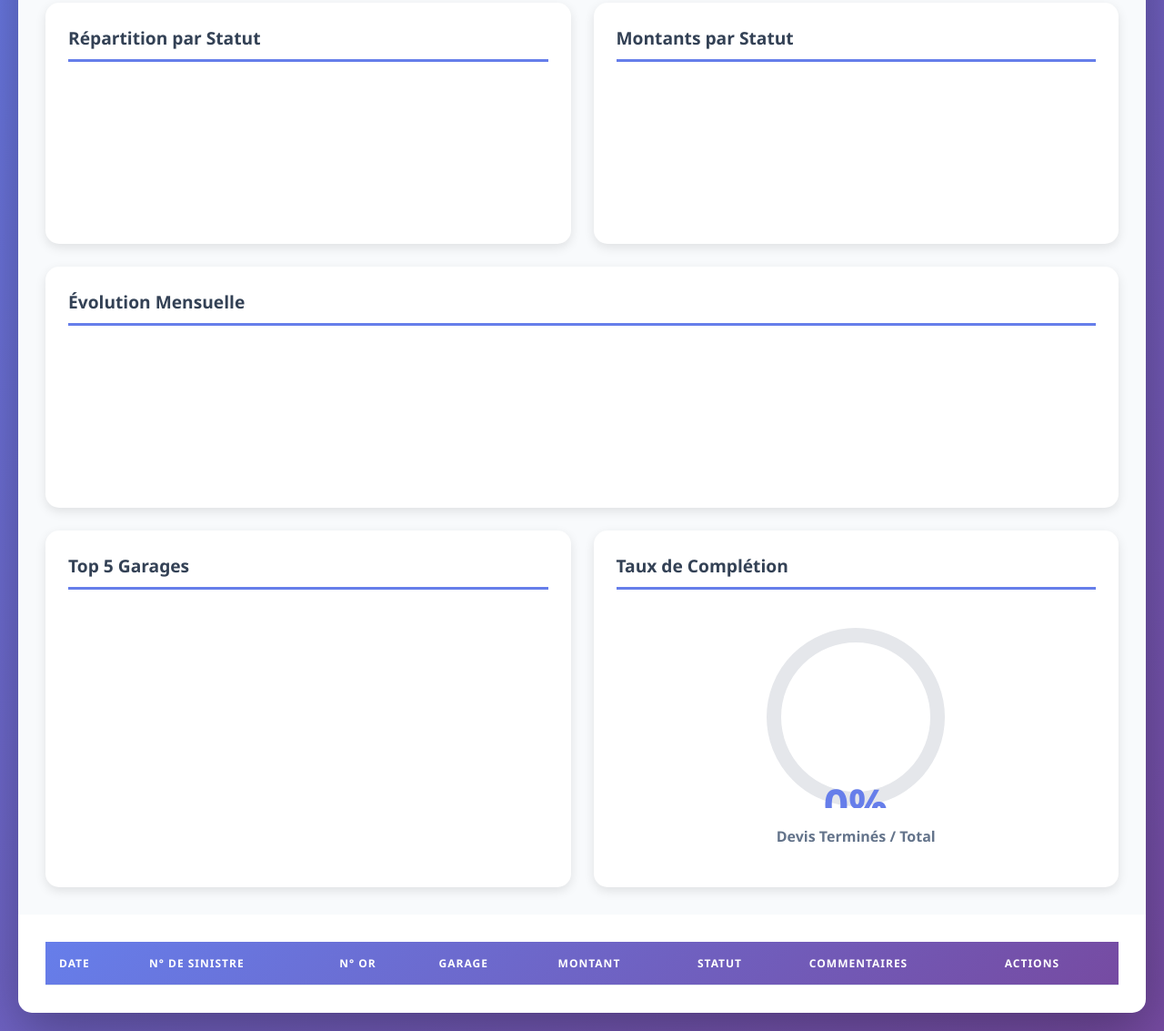
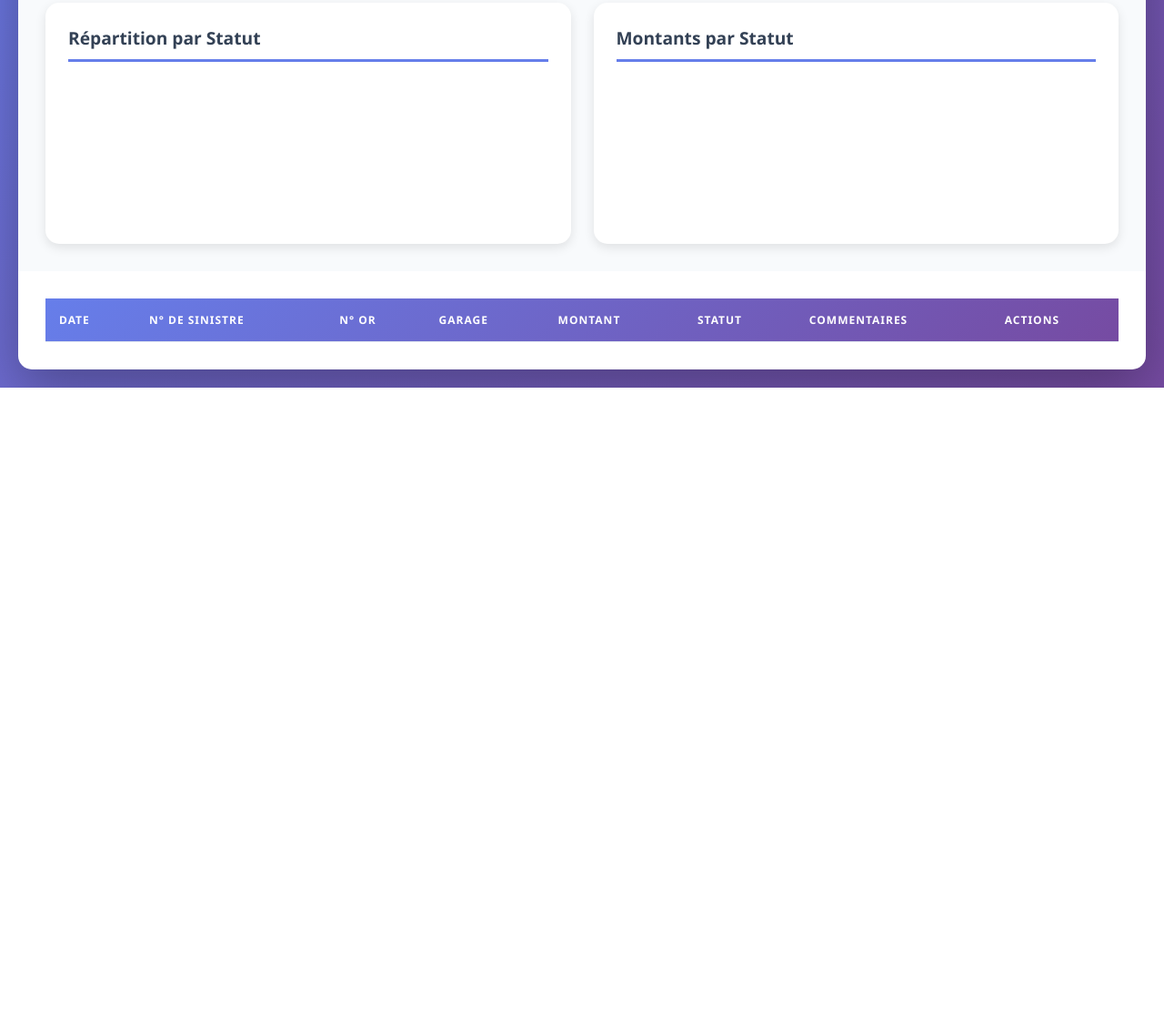
Before and after one commit to 0x7b4/DashDevis, a website: page public/index.html in a window 1280 px wide. Shown: the part 406-1539 px from the top of the page at 91% size. After the commit the page ends 832 px from the top, so only its background shows below. Drawn offline with nearby package versions, Linux system fonts and the light colour scheme; no server answers.

Commit message:
⚡ Remove 3 KPI charts - Keep only Donut & Bar charts

```diff
--- a/public/index.html
+++ b/public/index.html
@@ -61,33 +61,6 @@
                 <div class="chart-card">
                     <h3>Montants par Statut</h3>
                     <canvas id="amountChart"></canvas>
-                </div>
-
-                <!-- Graphique ligne - Évolution temporelle -->
-                <div class="chart-card chart-card-wide">
-                    <h3>Évolution Mensuelle</h3>
-                    <canvas id="timelineChart"></canvas>
-                </div>
-
-                <!-- Graphique barres horizontales - Top Garages -->
-                <div class="chart-card">
-                    <h3>Top 5 Garages</h3>
-                    <canvas id="garageChart"></canvas>
-                </div>
-
-                <!-- Indicateur de progression -->
-                <div class="chart-card">
-                    <h3>Taux de Complétion</h3>
-                    <div class="progress-container">
-                        <div class="progress-circle" id="completionCircle">
-                            <svg viewBox="0 0 100 100">
-                                <circle cx="50" cy="50" r="45" class="progress-bg"></circle>
-                                <circle cx="50" cy="50" r="45" class="progress-bar" id="progressCircle"></circle>
-                                <text x="50" y="50" text-anchor="middle" dy="7" class="progress-text" id="progressText">0%</text>
-                            </svg>
-                        </div>
-                        <p class="progress-label">Devis Terminés / Total</p>
-                    </div>
                 </div>
             </div>
         </div>
```
